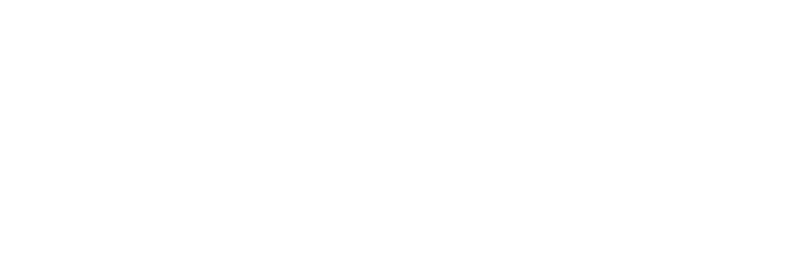
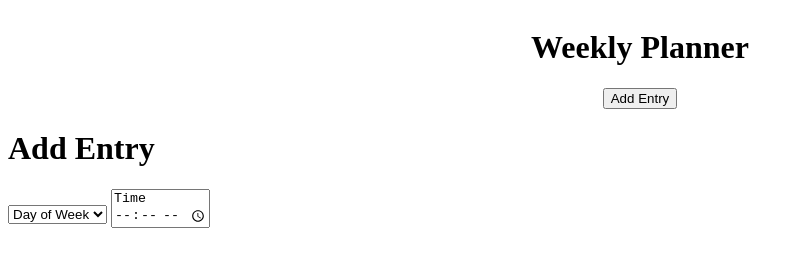
Before and after one commit to alicejeeunlee/week-planner, a website: page index.html in a window 1280 px wide. Shown: the whole page, without its empty margins (0-804 px from the left). Drawn offline with Linux system fonts and the light colour scheme.

Commit message:
modal layout, html structure

```diff
--- a/index.html
+++ b/index.html
@@ -7,6 +7,39 @@
   <link rel="stylesheet" href="styles.css">
 </head>
 <body>
+  <div class="container">
+    <div class="row text-center">
+      <div class="column-full">
+        <h1>
+          Weekly Planner
+        </h1>
+      </div>
+    </div>
+    <div class="row text-center">
+      <div class="column-full">
+        <button>Add Entry</button>
+      </div>
+    </div>
+
+    <div class="modal-layout">
+      <div class="modal">
+        <h1>Add Entry</h1>
+        <select name="day-of-week" id="day">
+          <option value="" selected="selected" disabled>Day of Week</option>
+          <option value="Monday">Monday</option>
+          <option value="Tuesday">Tuesday</option>
+          <option value="Wednesday">Wednesday</option>
+          <option value="Thursday">Thursday</option>
+          <option value="Friday">Friday</option>
+          <option value="Saturday">Saturday</option>
+          <option value="Sunday">Sunday</option>
+        </select>
+        <input type="time" id="time">
+      </div>
+    </div>
+
+
+  </div>
   <script src="main.js"></script>
 </body>
 </html>
--- a/styles.css
+++ b/styles.css
@@ -0,0 +1,20 @@
+.container {
+  max-width: 100%;
+  margin: auto;
+}
+
+.row {
+  display: flex;
+}
+
+.column-full {
+  flex-basis: 100%;
+}
+
+.text-center {
+  text-align: center;
+}
+
+#time::before {
+  content: "Time";
+}
```
